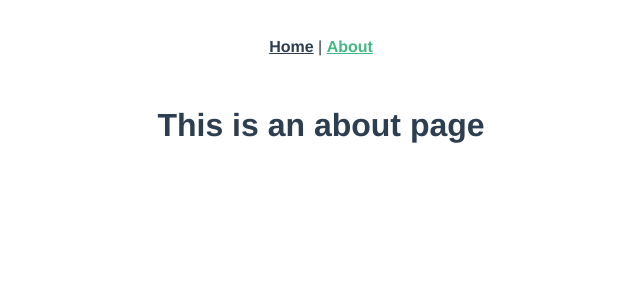
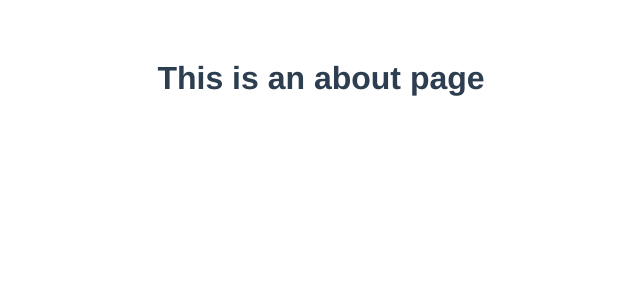
Before and after one commit to ryo-is/vue-webview-app, a Vue app: page /about in a window 1280 px wide. Shown: the top 300 px of the page, without its empty margins (319-959 px from the left). Built offline with nearby package versions, Linux system fonts and the light colour scheme.

Commit message:
feat:WebView/Native間でメッセージのやり取りをする

```diff
--- a/package.json
+++ b/package.json
@@ -6,11 +6,13 @@
     "serve": "vue-cli-service serve",
     "build": "vue-cli-service build",
     "lint": "vue-cli-service lint",
+    "deploy": "npm run build && aws s3 sync --delete dist/ s3://vue-webview-app/",
     "test:e2e": "vue-cli-service test:e2e",
     "test:unit": "vue-cli-service test:unit"
   },
   "dependencies": {
     "core-js": "^2.6.5",
+    "element-ui": "^2.4.5",
     "register-service-worker": "^1.6.2",
     "vue": "^2.6.6",
     "vue-class-component": "^6.0.0",
@@ -29,10 +31,11 @@
     "@vue/test-utils": "1.0.0-beta.29",
     "babel-core": "7.0.0-bridge.0",
     "lint-staged": "^8.1.0",
-    "node-sass": "^4.9.0",
+    "node-sass": "^4.9.2",
     "sass-loader": "^7.1.0",
     "ts-jest": "^23.0.0",
     "typescript": "^3.2.1",
+    "vue-cli-plugin-element": "^1.0.1",
     "vue-cli-plugin-pug": "^1.0.7",
     "vue-template-compiler": "^2.5.21"
   },
--- a/src/App.vue
+++ b/src/App.vue
@@ -1,29 +1,16 @@
 <template>
   <div id="app">
-    <div id="nav">
-      <router-link to="/">Home</router-link> |
-      <router-link to="/about">About</router-link>
-    </div>
-    <router-view/>
+    <router-view />
   </div>
 </template>
 
-<style lang="scss">
+<style>
 #app {
   font-family: 'Avenir', Helvetica, Arial, sans-serif;
   -webkit-font-smoothing: antialiased;
   -moz-osx-font-smoothing: grayscale;
   text-align: center;
   color: #2c3e50;
-}
-#nav {
-  padding: 30px;
-  a {
-    font-weight: bold;
-    color: #2c3e50;
-    &.router-link-exact-active {
-      color: #42b983;
-    }
-  }
+  margin-top: 60px;
 }
 </style>
--- /dev/null
+++ b/src/element-variables.scss
@@ -0,0 +1,11 @@
+/*
+Write your variables here. All available variables can be
+found in element-ui/packages/theme-chalk/src/common/var.scss.
+For example, to overwrite the theme color:
+*/
+$--color-primary: #41b883;
+
+/* icon font path, required */
+$--font-path: '~element-ui/lib/theme-chalk/fonts';
+
+@import "~element-ui/packages/theme-chalk/src/index";
--- a/src/main.ts
+++ b/src/main.ts
@@ -3,6 +3,7 @@ import App from "./App.vue";
 import router from "./router";
 import store from "./store";
 import "./registerServiceWorker";
+import "./plugins/element.js";
 
 Vue.config.productionTip = false;
 
--- /dev/null
+++ b/src/plugins/element.js
@@ -0,0 +1,6 @@
+import Vue from 'vue'
+import Element from 'element-ui'
+import '../element-variables.scss'
+import locale from 'element-ui/lib/locale/lang/ja'
+
+Vue.use(Element, { locale })
--- a/src/views/Home.vue
+++ b/src/views/Home.vue
@@ -1,18 +1,37 @@
 <template>
   <div class="home">
     <img alt="Vue logo" src="../assets/logo.png">
-    <HelloWorld msg="Welcome to Your Vue.js + TypeScript App"/>
+    <h1>{{ title }}</h1>
+    <p>{{ testText }}</p>
+    <el-button type="primary" @click="callNativeFunc()">Test</el-button>
   </div>
 </template>
 
 <script lang="ts">
 import { Component, Vue } from "vue-property-decorator";
-import HelloWorld from "@/components/HelloWorld.vue"; // @ is an alias to /src
 
-@Component({
-  components: {
-    HelloWorld,
-  },
-})
-export default class Home extends Vue {}
+@Component({})
+export default class Home extends Vue {
+  public title: string = "WebView App";
+  public testText: string = "";
+
+  public mounted() {
+    const self: Home = this;
+    (window as any).testFunc = function(text: string) {
+      self.testText = text;
+    };
+  }
+
+  public destroyed() {
+    window.removeEventListener("testFunc", this.testFunc as any, false);
+  }
+
+  public callNativeFunc() {
+    alert("{key: \"Message From WebView\", value: 999}");
+  }
+
+  public testFunc(text: string) {
+    this.testText = text;
+  }
+}
 </script>
```
Also changed, not shown: src/types.d.ts (added), 1 other file (tests, documents, lock files or other folders).
